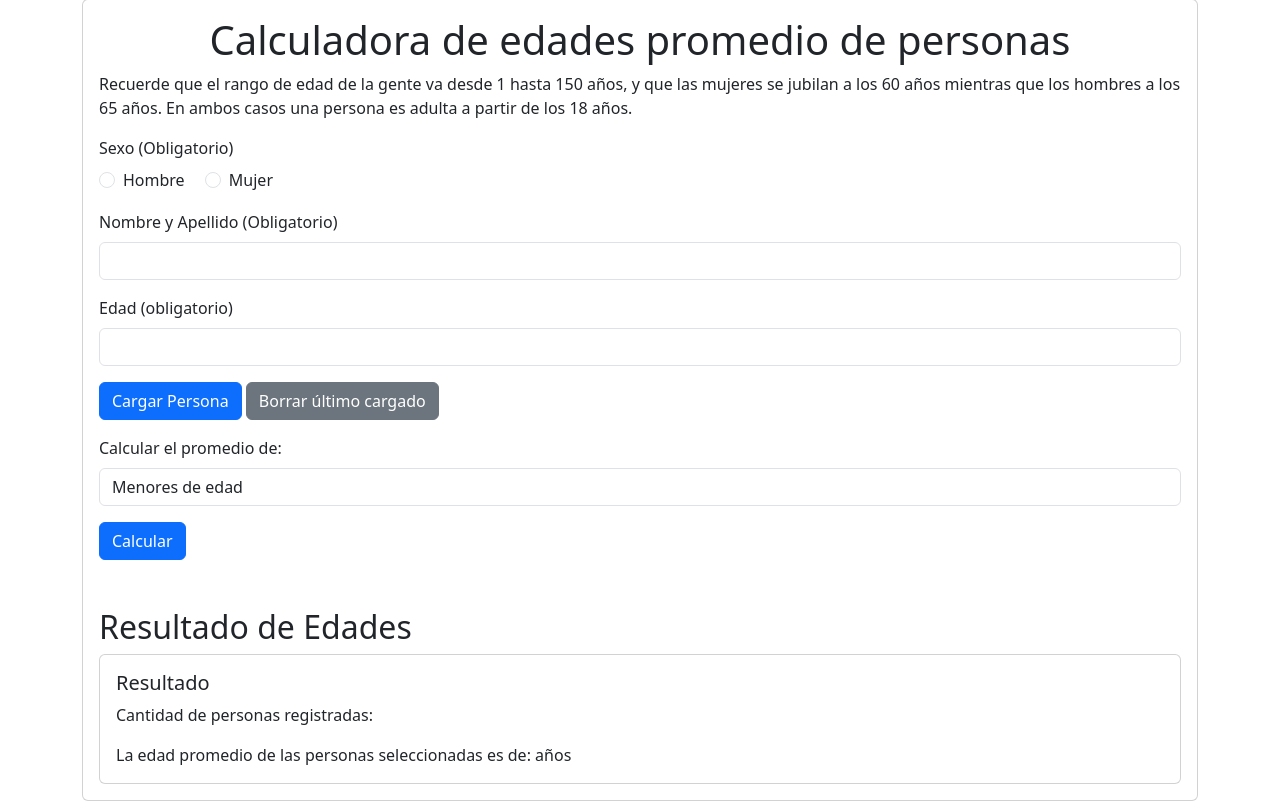
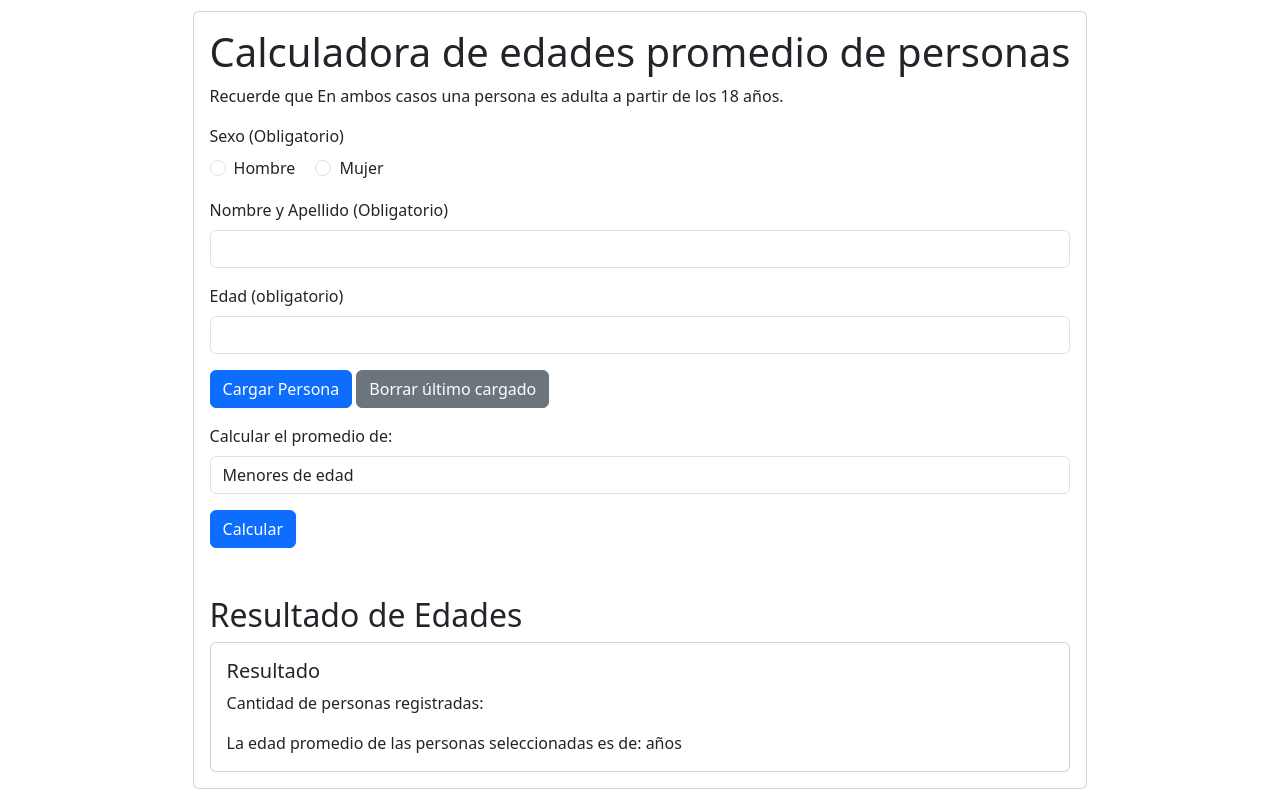
Before and after one commit to Fvenencio/PreEntrega3Venencio, a plain HTML site: page index.html in a window 1280 px wide. Drawn offline with nearby package versions, Linux system fonts and the light colour scheme; a script that the page names is missing.

Commit message:
probando

```diff
--- a/index.html
+++ b/index.html
@@ -22,8 +22,7 @@
         <div class="card">
             <div class="card-body">
                 <h1 class="card-title text-center">Calculadora de edades promedio de personas</h1>
-                <p>Recuerde que el rango de edad de la gente va desde 1 hasta 150 años, y que las mujeres se jubilan a
-                    los 60 años mientras que los hombres a los 65 años. En ambos casos una persona es adulta a partir de
+                <p>Recuerde que En ambos casos una persona es adulta a partir de
                     los 18 años.</p>
                 <form id="formularioPersonas">
                     <div class="mb-3">
```
